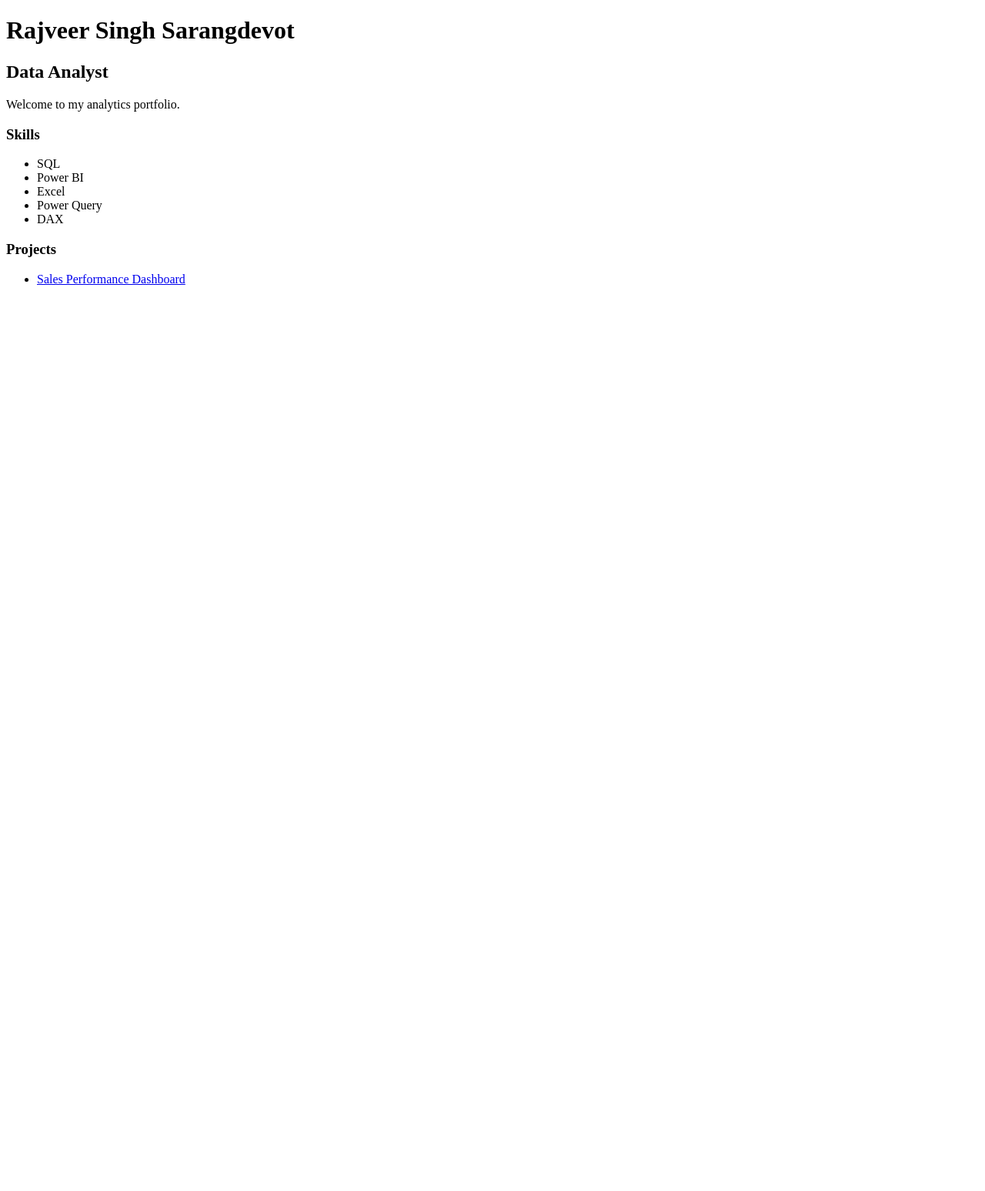
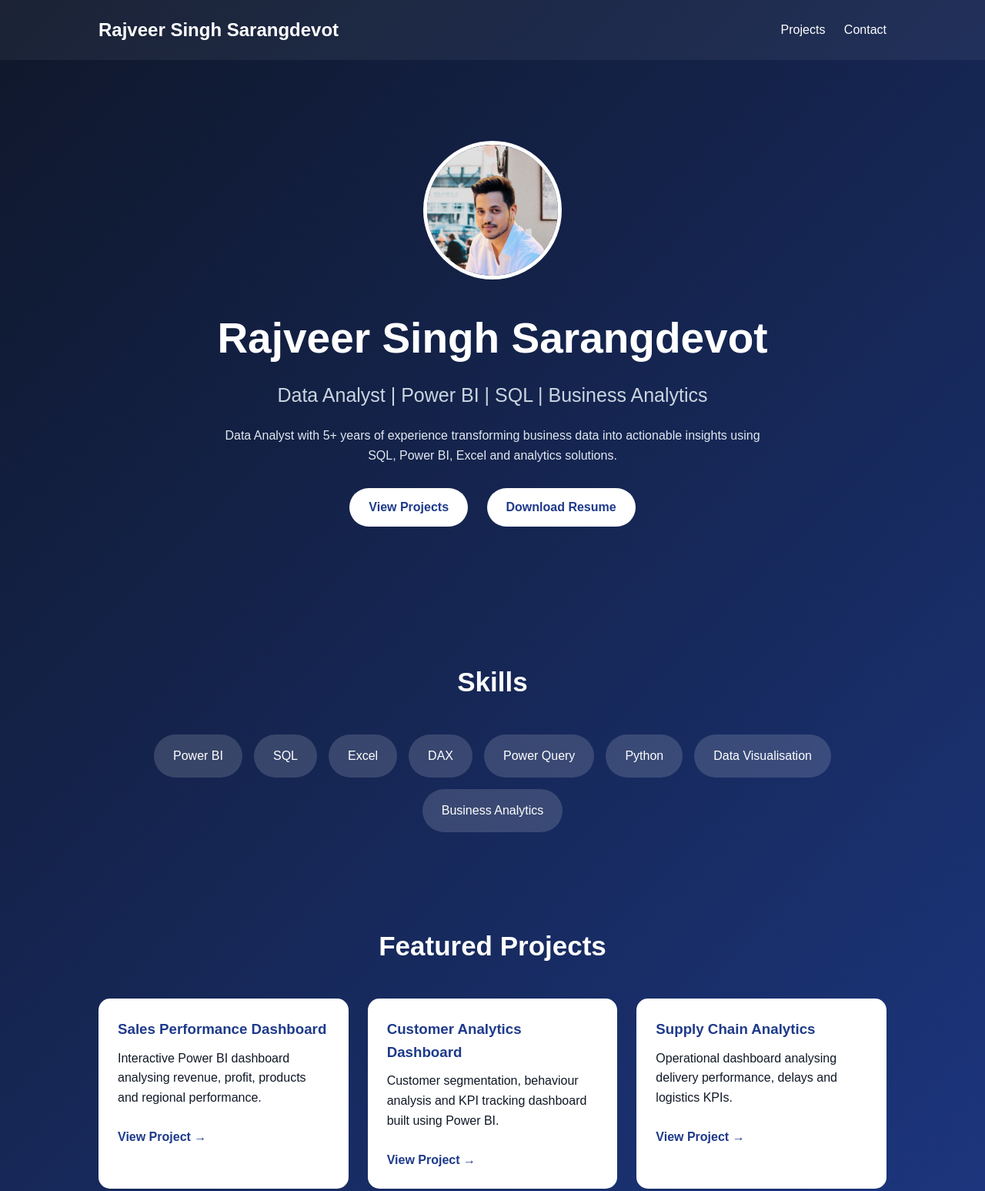
Before and after one commit to rajveersarangdevot/rajveersarangdevot.github.io, a plain HTML site: page index.html in a window 1280 px wide. Shown: the top 1547 px of the page at 77% size. Before the commit the page ends 800 px from the top, so only its background shows below. Drawn offline with Linux system fonts and the light colour scheme.

Commit message:
Refactor index.html for improved structure and content
Updated the HTML structure and content for the portfolio page, including meta tags, title, and various sections.

```diff
--- a/index.html
+++ b/index.html
@@ -1,38 +1,487 @@
 <!DOCTYPE html>
-<html>
+<html lang="en">
+
 <head>
-    <title>Rajveer Singh Sarangdevot | Data Analyst</title>
+
+<meta charset="UTF-8">
+<meta name="viewport" content="width=device-width, initial-scale=1.0">
+
+<title>Rajveer Singh Sarangdevot | Data Analyst Portfolio</title>
+
+<style>
+
+* {
+    margin: 0;
+    padding: 0;
+    box-sizing: border-box;
+    font-family: Arial, Helvetica, sans-serif;
+}
+
+
+body {
+
+    background: linear-gradient(135deg, #0f172a, #1e3a8a);
+    color: white;
+    line-height: 1.6;
+
+}
+
+
+/* Navigation */
+
+nav {
+
+    display:flex;
+    justify-content:space-between;
+    align-items:center;
+    padding:20px 10%;
+    background:rgba(255,255,255,0.05);
+
+}
+
+
+nav h2 {
+
+    font-size:24px;
+
+}
+
+
+nav a {
+
+    color:white;
+    text-decoration:none;
+    margin-left:20px;
+
+}
+
+
+
+/* Hero Section */
+
+.hero {
+
+    min-height:90vh;
+    display:flex;
+    justify-content:center;
+    align-items:center;
+    text-align:center;
+    padding:40px;
+
+}
+
+
+.profile-img {
+
+    width:180px;
+    height:180px;
+    border-radius:50%;
+    object-fit:cover;
+    border:5px solid white;
+    margin-bottom:25px;
+
+}
+
+
+.hero h1 {
+
+    font-size:55px;
+    margin-bottom:10px;
+
+}
+
+
+.hero h3 {
+
+    font-size:25px;
+    font-weight:normal;
+    color:#cbd5e1;
+
+}
+
+
+.hero p {
+
+    max-width:700px;
+    margin:20px auto;
+    color:#e2e8f0;
+
+}
+
+
+
+.btn {
+
+    display:inline-block;
+    margin:10px;
+    padding:12px 25px;
+    border-radius:30px;
+    background:white;
+    color:#1e3a8a;
+    text-decoration:none;
+    font-weight:bold;
+
+}
+
+
+
+/* Sections */
+
+section {
+
+    padding:60px 10%;
+
+}
+
+
+.section-title {
+
+    text-align:center;
+    font-size:35px;
+    margin-bottom:40px;
+
+}
+
+
+
+/* Skills */
+
+.skills {
+
+    display:flex;
+    justify-content:center;
+    flex-wrap:wrap;
+    gap:15px;
+
+}
+
+
+.skill {
+
+    background:rgba(255,255,255,0.15);
+    padding:15px 25px;
+    border-radius:30px;
+
+}
+
+
+
+/* Projects */
+
+
+.projects {
+
+    display:grid;
+    grid-template-columns:repeat(auto-fit,minmax(280px,1fr));
+    gap:25px;
+
+}
+
+
+.card {
+
+    background:white;
+    color:#111827;
+    padding:25px;
+    border-radius:15px;
+    transition:0.3s;
+
+}
+
+
+.card:hover {
+
+    transform:translateY(-8px);
+
+}
+
+
+.card h3 {
+
+    color:#1e3a8a;
+    margin-bottom:10px;
+
+}
+
+
+.card a {
+
+    color:#1e3a8a;
+    font-weight:bold;
+    text-decoration:none;
+
+}
+
+
+
+/* Contact */
+
+.contact {
+
+    text-align:center;
+
+}
+
+
+
+footer {
+
+    text-align:center;
+    padding:20px;
+    background:rgba(0,0,0,0.2);
+
+}
+
+
+</style>
+
+
 </head>
+
+
 
 <body>
 
+
+<nav>
+
+<h2>Rajveer Singh Sarangdevot</h2>
+
+<div>
+
+<a href="#projects">Projects</a>
+<a href="#contact">Contact</a>
+
+</div>
+
+</nav>
+
+
+
+
+<section class="hero">
+
+
+<div>
+
+
+<img src="profile.jpg" class="profile-img">
+
+
 <h1>Rajveer Singh Sarangdevot</h1>
 
-<h2>Data Analyst</h2>
+
+<h3>
+Data Analyst | Power BI | SQL | Business Analytics
+</h3>
+
 
 <p>
-Welcome to my analytics portfolio.
+
+Data Analyst with 5+ years of experience transforming business data into actionable insights using SQL, Power BI, Excel and analytics solutions.
+
 </p>
 
-<h3>Skills</h3>
 
-<ul>
-<li>SQL</li>
-<li>Power BI</li>
-<li>Excel</li>
-<li>Power Query</li>
-<li>DAX</li>
-</ul>
 
-<h3>Projects</h3>
+<a class="btn" href="#projects">
+View Projects
+</a>
 
-<ul>
-<li>
+
+<a class="btn" href="YOUR_RESUME_LINK">
+Download Resume
+</a>
+
+
+</div>
+
+
+</section>
+
+
+
+
+
+<section>
+
+
+<h2 class="section-title">
+Skills
+</h2>
+
+
+<div class="skills">
+
+
+<div class="skill">Power BI</div>
+
+<div class="skill">SQL</div>
+
+<div class="skill">Excel</div>
+
+<div class="skill">DAX</div>
+
+<div class="skill">Power Query</div>
+
+<div class="skill">Python</div>
+
+<div class="skill">Data Visualisation</div>
+
+<div class="skill">Business Analytics</div>
+
+
+</div>
+
+
+</section>
+
+
+
+
+
+
+<section id="projects">
+
+
+<h2 class="section-title">
+Featured Projects
+</h2>
+
+
+
+<div class="projects">
+
+
+
+<div class="card">
+
+<h3>
+Sales Performance Dashboard
+</h3>
+
+<p>
+
+Interactive Power BI dashboard analysing revenue, profit, products and regional performance.
+
+</p>
+
+<br>
+
 <a href="sales-dashboard.html">
-Sales Performance Dashboard
+View Project →
 </a>
-</li>
-</ul>
+
+</div>
+
+
+
+
+
+<div class="card">
+
+<h3>
+Customer Analytics Dashboard
+</h3>
+
+<p>
+
+Customer segmentation, behaviour analysis and KPI tracking dashboard built using Power BI.
+
+</p>
+
+<br>
+
+<a href="#">
+View Project →
+</a>
+
+</div>
+
+
+
+
+
+<div class="card">
+
+<h3>
+Supply Chain Analytics
+</h3>
+
+<p>
+
+Operational dashboard analysing delivery performance, delays and logistics KPIs.
+
+</p>
+
+<br>
+
+<a href="#">
+View Project →
+</a>
+
+</div>
+
+
+
+
+</div>
+
+
+</section>
+
+
+
+
+
+<section id="contact" class="contact">
+
+
+<h2 class="section-title">
+Let's Connect
+</h2>
+
+
+<p>
+
+Interested in analytics, BI and data-driven problem solving.
+
+</p>
+
+
+<br>
+
+
+<a class="btn" href="https://www.linkedin.com/in/rajveer-sarangdevot/">
+LinkedIn
+</a>
+
+
+<a class="btn" href="https://rajveersarangdevot.github.io/">
+GitHub
+</a>
+
+
+<a class="btn" href="mailto:rajveersarangdevot.1@gmail.com">
+Email
+</a>
+
+
+
+</section>
+
+
+
+
+
+<footer>
+
+© 2026 Rajveer Singh Sarangdevot | Data Analyst Portfolio
+
+</footer>
+
+
+
 
 </body>
 
```
